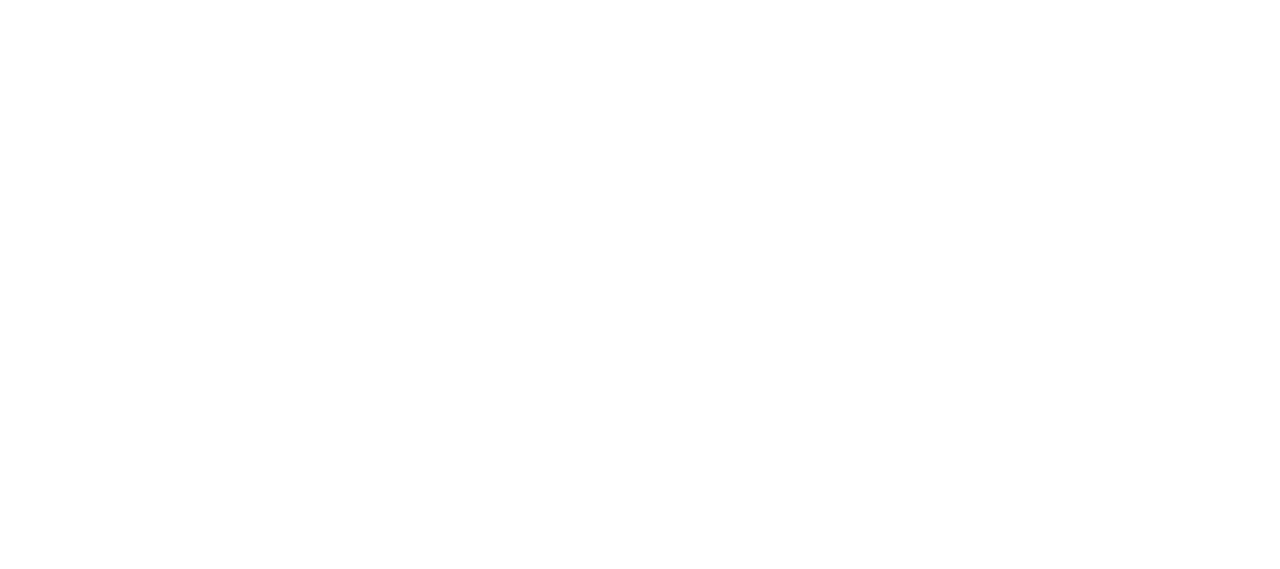
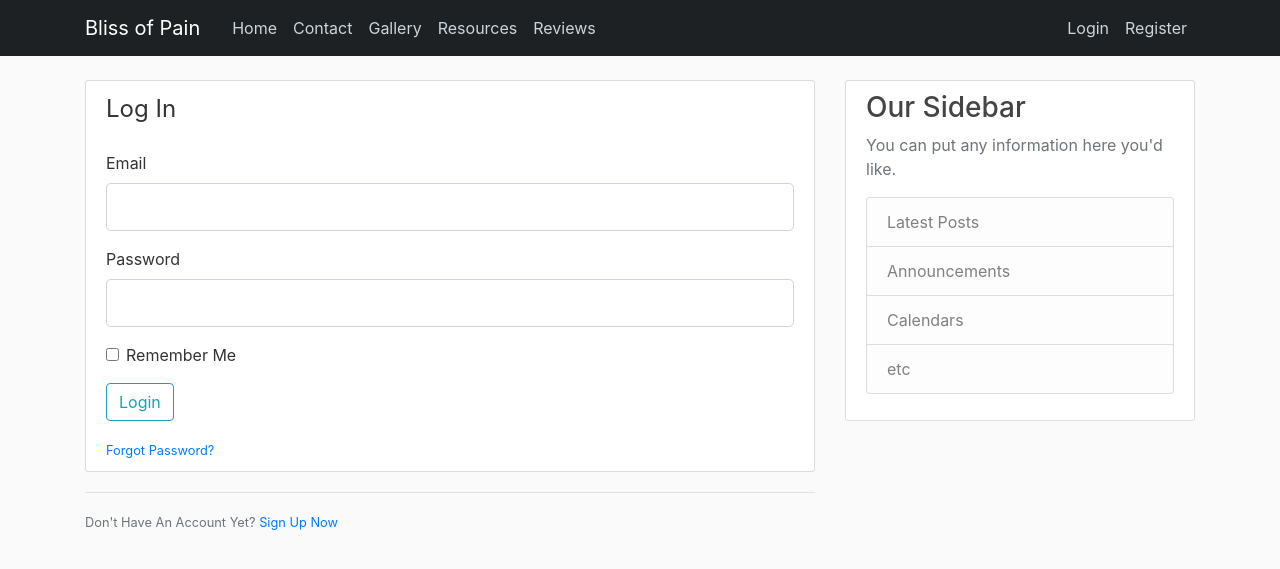
Before and after one commit to frankc95/set09103, a Flask app: page /login in a window 1280 px wide. Before the commit the part shown is empty. Shown: the top 569 px of the page. Run offline with Flask 2, Linux system fonts and the light colour scheme; parts of the project's set-up code (start-up, migrations or seed data) failed here and were passed over; some libraries are stand-ins or nearby versions.

Commit message:
updated logging and register forms

```diff
--- a/forms.py
+++ b/forms.py
@@ -1,17 +1,17 @@
 from flask_wtf import FlaskForm
-from wtforms import StringField, Password, SubmitField, BooleanField
+from wtforms import StringField, PasswordField, SubmitField, BooleanField
 from wtforms.validators import DataRequired, Length, Email, EqualTo
 
 class RegistrationForm(FlaskForm):
-    username = StringField('Username', validators[DataRequired(), Length(min=2, max=20)])
-    email = StringField('Email', validators[DataRequired(), Email()])
-    password = PasswordField('Password', validators[DataRequired()])
-    confirm_password = PasswordField('Confirm Password', validators[DataRequired(), EqualTo('password')])
+    username = StringField('Username', validators=[DataRequired(), Length(min=2, max=20)])
+    email = StringField('Email', validators=[DataRequired(), Email()])
+    password = PasswordField('Password', validators=[DataRequired()])
+    confirm_password = PasswordField('Confirm Password', validators=[DataRequired(), EqualTo('password')])
     submit = SubmitField('Sign Up')
 
 
 class LoginForm(FlaskForm):
-    email = StringField('Email', validators[DataRequired(), Email()])
-    password = PasswordField('Password', validators[DataRequired()])
+    email = StringField('Email', validators=[DataRequired(), Email()])
+    password = PasswordField('Password', validators=[DataRequired()])
     remember = BooleanField('Remember Me')
     submit = SubmitField('Login')
--- a/main.py
+++ b/main.py
@@ -1,6 +1,6 @@
 import ConfigParser
 
-from flask import Flask, render_template
+from flask import Flask, render_template, flash, redirect, url_for
 from forms import RegistrationForm, LoginForm
 
 app = Flask(__name__)
@@ -45,14 +45,23 @@ def resources():
 def review():
     return render_template('review.html', title='Reviews', posts=posts)
 
-@app.route("/register")
+@app.route("/register", methods=['GET', 'POST'])
 def register():
     form = RegistrationForm()
+    if form.validate_on_submit():
+        flash('Account created for {}!'.format(form.username.data), 'success')
+        return redirect(url_for('home'))
     return render_template('register.html', title='Register', form=form)
 
-@app.route("/login")
+@app.route("/login", methods=['GET', 'POST'])
 def login():
     form = LoginForm()
+    if form.validate_on_submit():
+        if form.email.data == 'admin@blog.com' and form.password.data == 'password':
+            flash('You have been logged in!', 'success')
+            return redirect(url_for('home'))
+        else:
+            flash('Login unsuccessful. Please check your username and password', 'danger')
     return render_template('login.html', title='Login', form=form)
 
 
--- a/templates/layout.html
+++ b/templates/layout.html
@@ -25,18 +25,18 @@
 				</button>
 				<div class="collapse navbar-collapse" id="navbarToggle">
 					<div class="navbar-nav mr-auto">
-						<a class="nav-item nav-link" href="/">Home</a>
-						<a class="nav-item nav-link" href="/contact">Contact</a>
-						<a class="nav-item nav-link" href="/gallery">Gallery</a>
-						<a class="nav-item nav-link" href="/resources">Resources</a>
-						<a class="nav-item nav-link" href="/review">Reviews</a>
+						<a class="nav-item nav-link" href="{{ url_for('home') }}">Home</a>
+						<a class="nav-item nav-link" href="{{ url_for('contact') }}">Contact</a>
+						<a class="nav-item nav-link" href="{{ url_for('gallery') }}">Gallery</a>
+						<a class="nav-item nav-link" href="{{ url_for('resources') }}">Resources</a>
+						<a class="nav-item nav-link" href="{{ url_for('review') }}">Reviews</a>
 
 
 					</div>
 					<!-- Navbar Right Side -->
 					<div class="navbar-nav">
-						<a class="nav-item nav-link" href="/login">Login</a>
-						<a class="nav-item nav-link" href="/register">Register</a>
+						<a class="nav-item nav-link" href="{{ url_for('login') }}">Login</a>
+						<a class="nav-item nav-link" href="{{ url_for('register') }}">Register</a>
 
 					</div>
 				</div>
@@ -46,6 +46,15 @@
 	<main role="main" class="container">
  		<div class="row">
 			<div class="col-md-8">
+				{% with messages = get_flashed_messages(with_categories=true) %}
+					{% if messages %}
+						{% for category, message in messages%}
+							<div class="alert alert-{{ category }}">
+								{{ message }}
+							</div>
+						{% endfor %}
+					{% endif %}
+				{% endwith %}
 				{% block content %}{% endblock %}
 			</div>
 			<div class="col-md-4">
--- a/templates/login.html
+++ b/templates/login.html
@@ -0,0 +1,56 @@
+{% extends "layout.html" %}
+{% block content %}
+        <div class="content-section">
+                <form method="POST" action="">
+                        {{ form.hidden_tag() }}
+                        <fieldset class="form-group">
+                                <legend class="bottom mb-4">Log In</legend>
+                                <div class="form-group">
+                                        {{ form.email.label(class="form-control-label") }}
+
+                                        {% if form.email.errors %}
+                                                {{ form.email(class="form-control form-control-lg is-invalid")}}
+                                                <div class="invalid-feedback">
+                                                        {% for error in form.email.errors %}
+                                                                <span>{{ error }}</span>
+                                                        {% endfor %}
+                                                </div>
+                                        {% else %}
+                                                 {{ form.email(class="form-control form-control-lg") }}
+                                        {% endif %}
+
+                                </div>
+                                <div class="form-group">
+                                        {{ form.password.label(class="form-control-label") }}
+
+                                        {% if form.password.errors %}
+                                                {{ form.password(class="form-control form-control-lg is-invalid")}}
+                                                <div class="invalid-feedback">
+                                                        {% for error in form.password.errors %}
+                                                                <span>{{ error }}</span>
+                                                        {% endfor %}
+                                                </div>
+                                        {% else %}
+                                                 {{ form.password(class="form-control form-control-lg") }}
+                                        {% endif %}
+
+                                </div>
+				 <div class="form-check">
+                                        {{ form.remember(class="form-check-input") }}
+                                        {{ form.remember.label(class="form-check-label") }}
+                                </div>
+			</fieldset>
+                        <div class="form-group">
+                                {{ form.submit(class="btn btn-outline-info")}}
+                        </div>
+                        <small>
+                                <a href="#">Forgot Password?</a>
+                        </small>
+                </form>
+        </div>
+        <div class="border-top pt-3">
+                <small class="text-muted">
+                        Don't Have An Account Yet? <a class="ml-.5" href="{{ url_for('register') }}">Sign Up Now</a>
+                </small>
+        </div>
+{% endblock content %}
```
Also changed, not shown: templates/register.html (+46 -4 lines), 4 other files.
